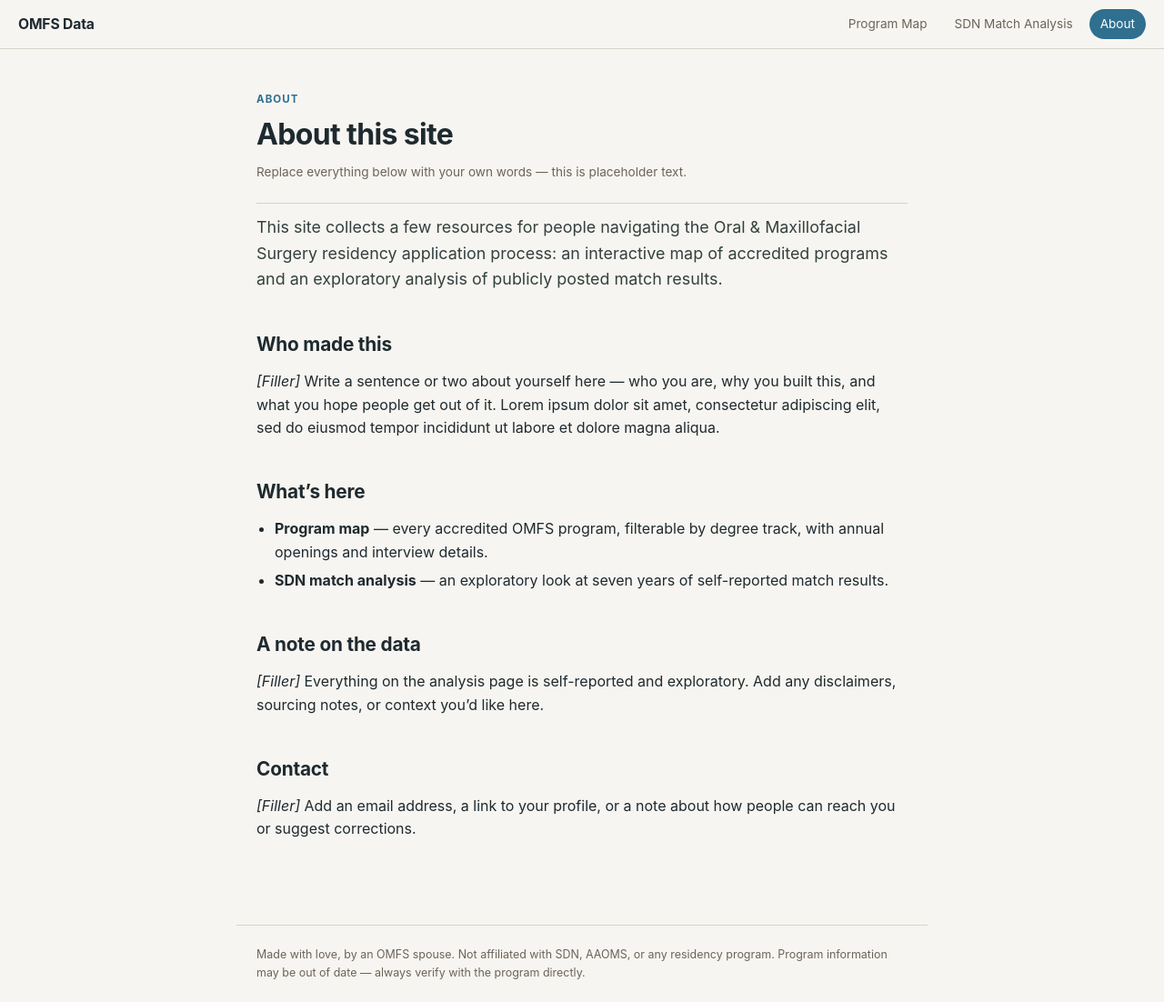
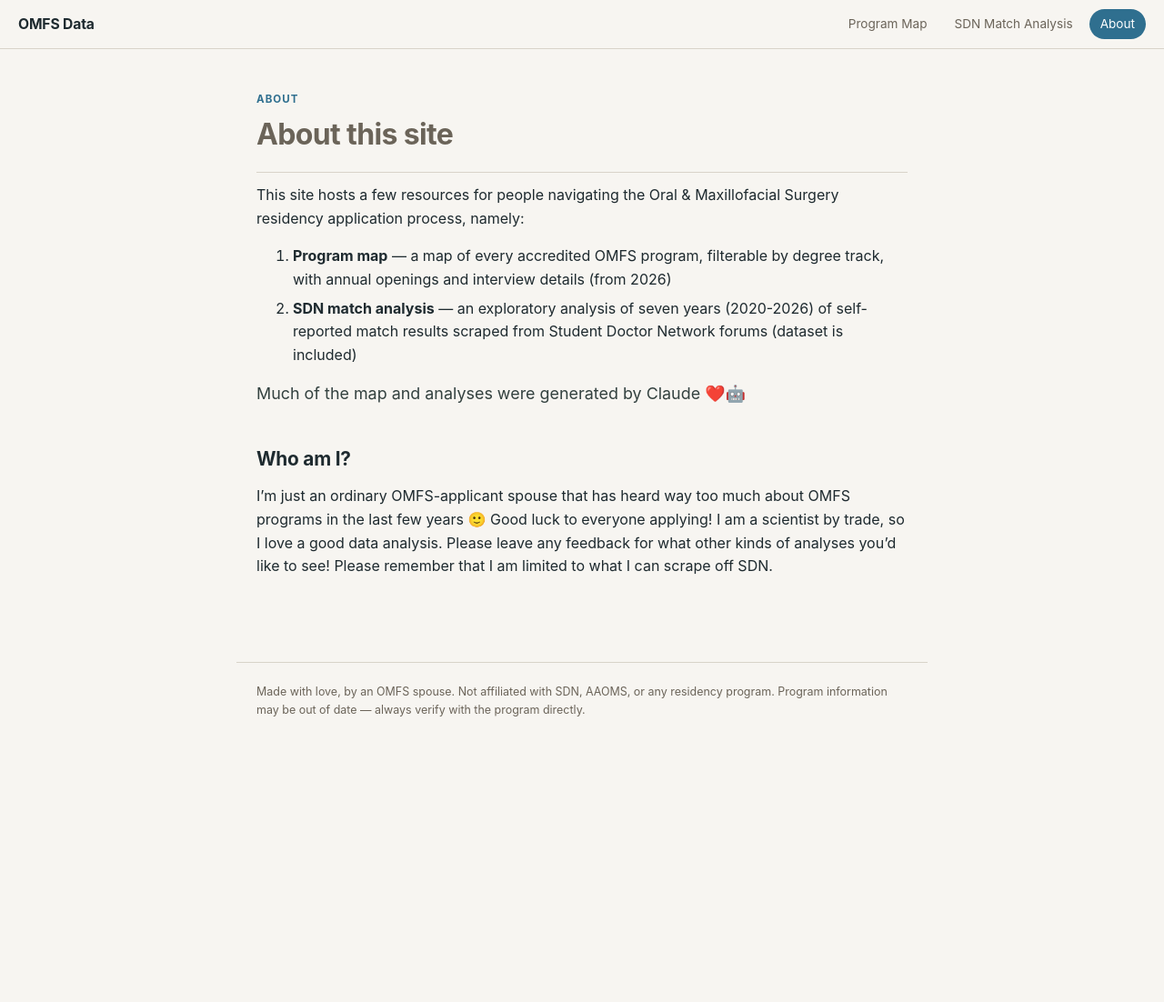
Before and after one commit to omfsdata/data, a Jekyll site: the page built from about.md, in a window 1280 px wide and 1102 px high. Shown: the whole window at 91% size. Built offline with Jekyll 4.4.1, drawn with Linux system fonts in a browser that asks for light colours.

Commit message:
Update about.md

```diff
--- a/about.md
+++ b/about.md
@@ -10,26 +10,15 @@ container: page
 
 # About this site
 {: .title}
-
-Replace everything below with your own words — this is placeholder text.
 {: .byline}
 
-This site collects a few resources for people navigating the Oral & Maxillofacial Surgery residency application process: an interactive map of accredited programs and an exploratory analysis of publicly posted match results.
+This site hosts a few resources for people navigating the Oral & Maxillofacial Surgery residency application process, namely:
+1. **Program map** — a map of every accredited OMFS program, filterable by degree track, with annual openings and interview details (from 2026)
+2. **SDN match analysis** — an exploratory analysis of seven years (2020-2026) of self-reported match results scraped from Student Doctor Network forums (dataset is included)
+
+Much of the map and analyses were generated by Claude ❤️🤖
 {: .lede}
 
-## Who made this
+## Who am I?
 
-*[Filler]* Write a sentence or two about yourself here — who you are, why you built this, and what you hope people get out of it. Lorem ipsum dolor sit amet, consectetur adipiscing elit, sed do eiusmod tempor incididunt ut labore et dolore magna aliqua.
-
-## What's here
-
-- **Program map** — every accredited OMFS program, filterable by degree track, with annual openings and interview details.
-- **SDN match analysis** — an exploratory look at seven years of self-reported match results.
-
-## A note on the data
-
-*[Filler]* Everything on the analysis page is self-reported and exploratory. Add any disclaimers, sourcing notes, or context you'd like here.
-
-## Contact
-
-*[Filler]* Add an email address, a link to your profile, or a note about how people can reach you or suggest corrections.
+I'm just an ordinary OMFS-applicant spouse that has heard way too much about OMFS programs in the last few years 🙂 Good luck to everyone applying! I am a scientist by trade, so I love a good data analysis. Please leave any feedback for what other kinds of analyses you'd like to see! Please remember that I am limited to what I can scrape off SDN.
```
